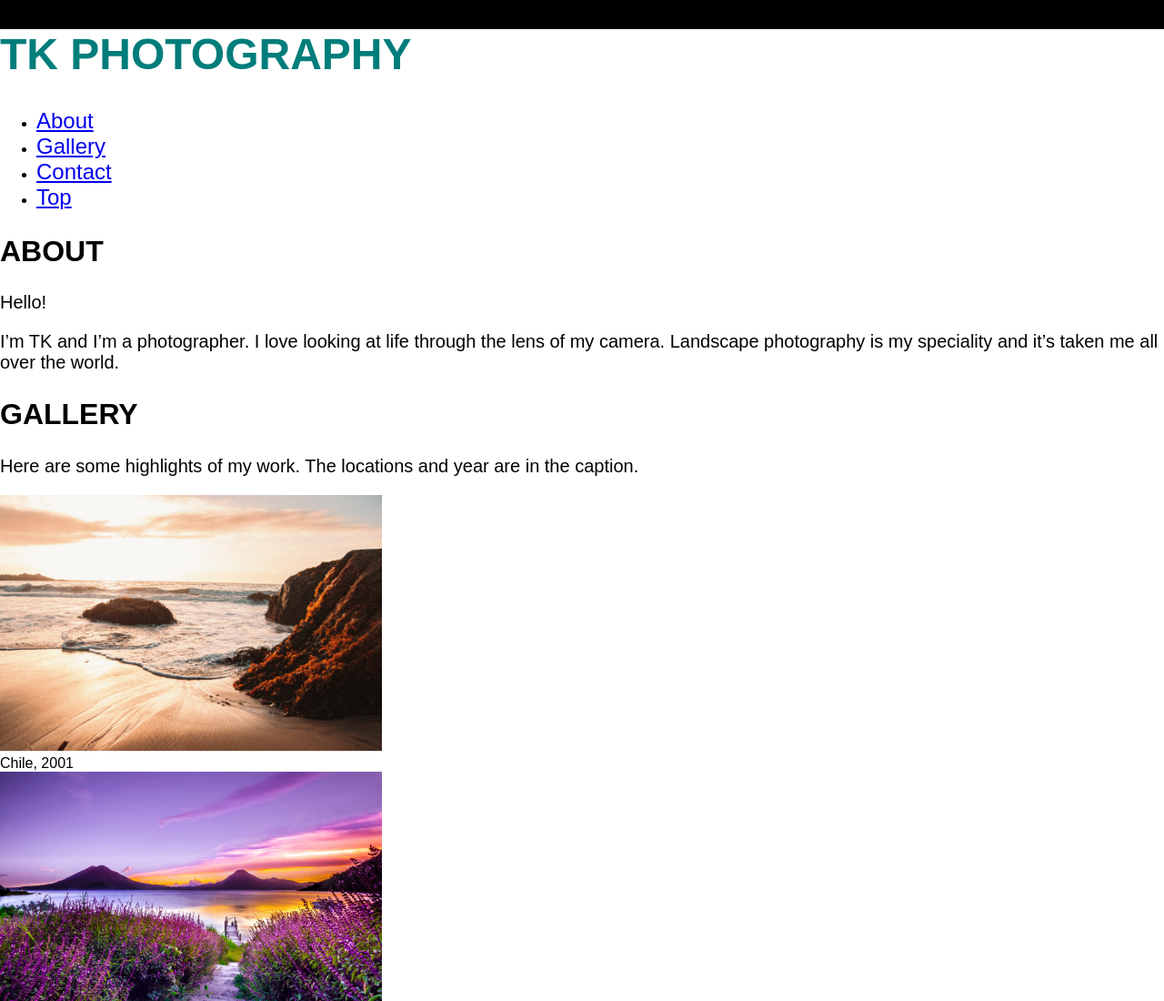
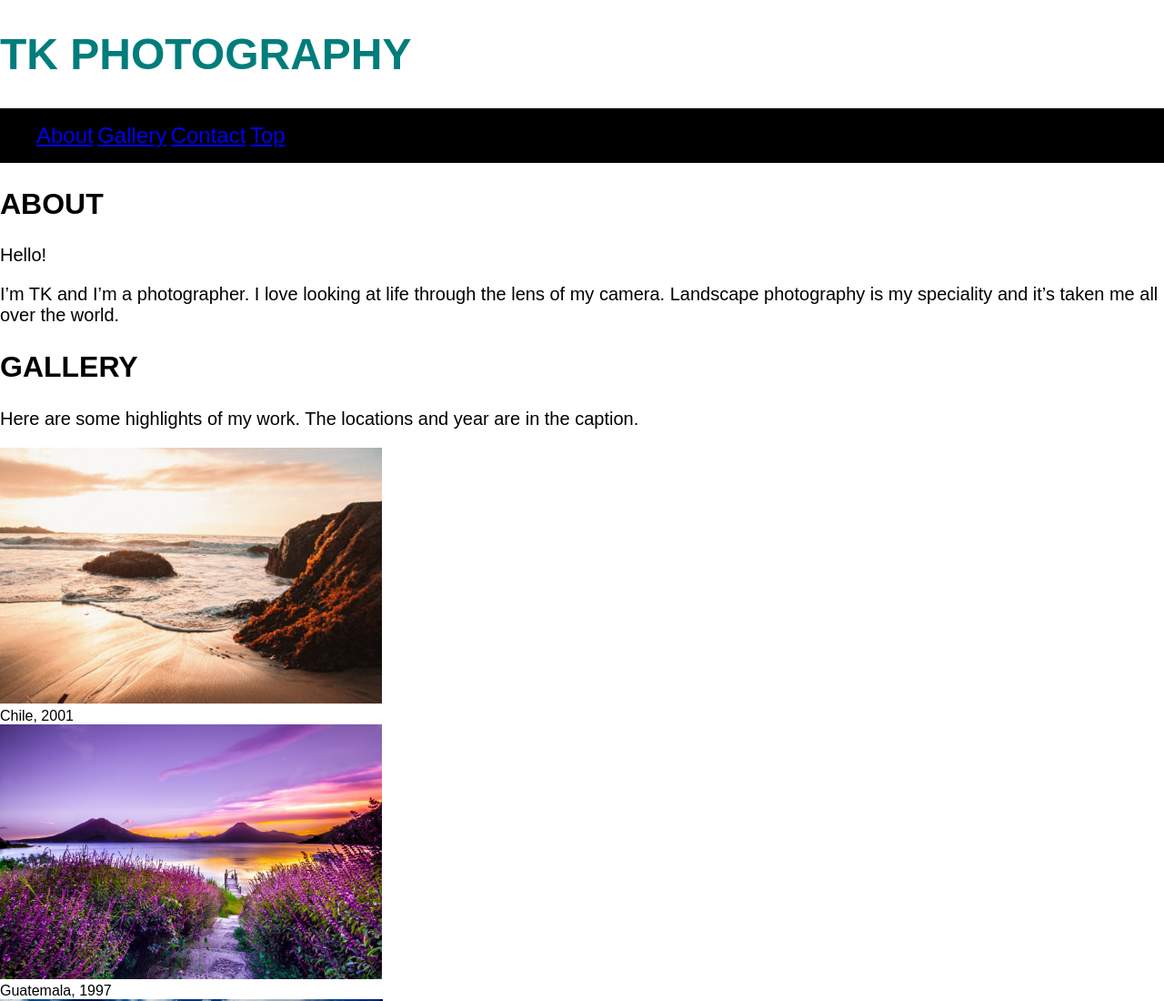
Before and after one commit to Namniek/photogallery, a plain HTML site: page index.html in a window 1280 px wide. Shown: the top 1100 px of the page at 91% size. Drawn offline with Linux system fonts and the light colour scheme.

Commit message:
Update style.css

```diff
--- a/style.css
+++ b/style.css
@@ -4,9 +4,30 @@ html {
 
 body {
     font-family: Arial, Helvetica, sans-serif;
-    background-color: #fff;
+    background-color: #000;
+    display: grid;
     margin: 0 auto;
     min-width: 485px;
+    max-width: 1300px;
+    width: 100%;
+}
+
+header {
+    background-color: #fff;
+
+}
+
+main {
+    background-color: #fff;
+}
+
+nav {
+    background-color: #000;
+
+}
+
+nav li {
+    display: inline-flex;
 }
 
 p {
```
